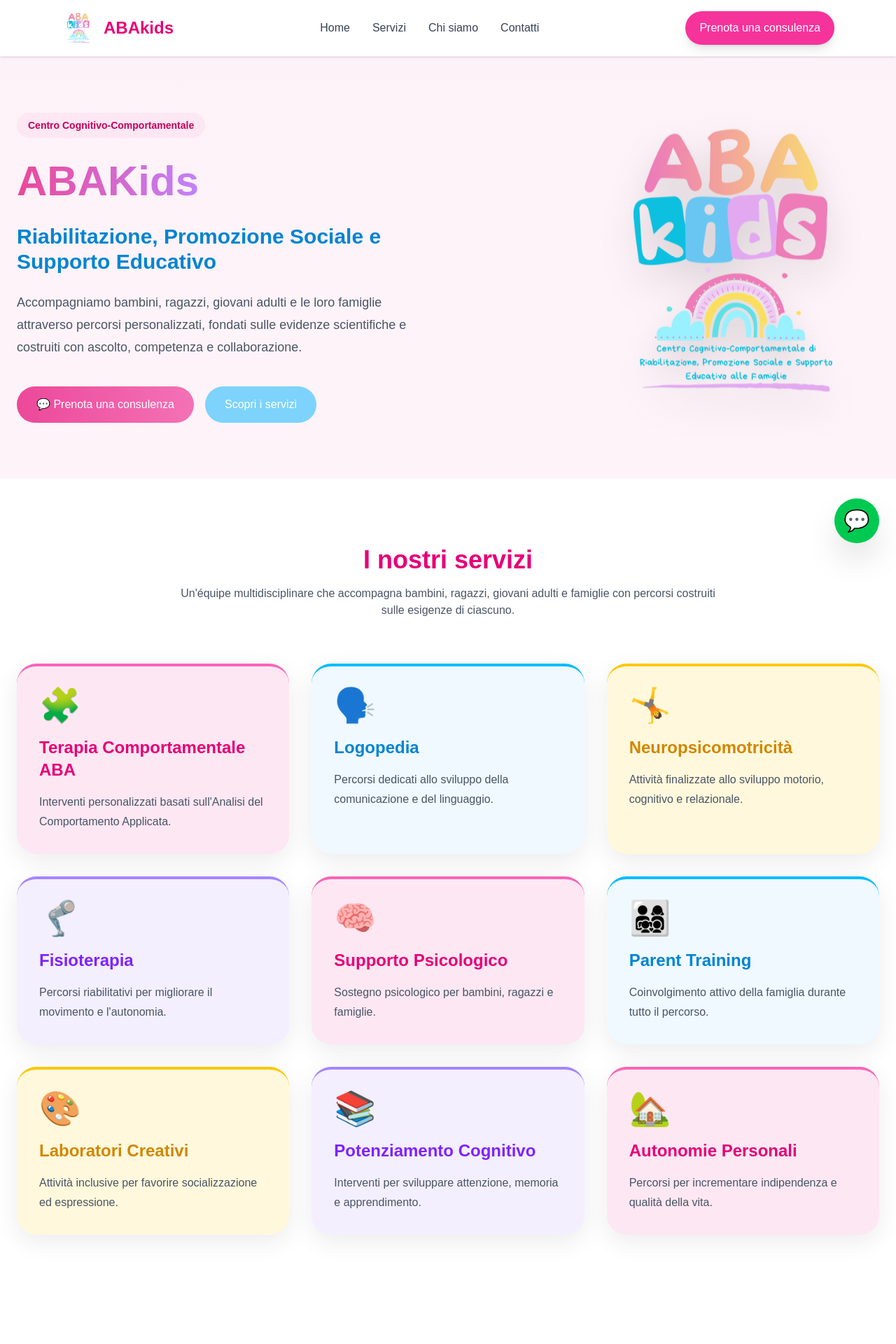
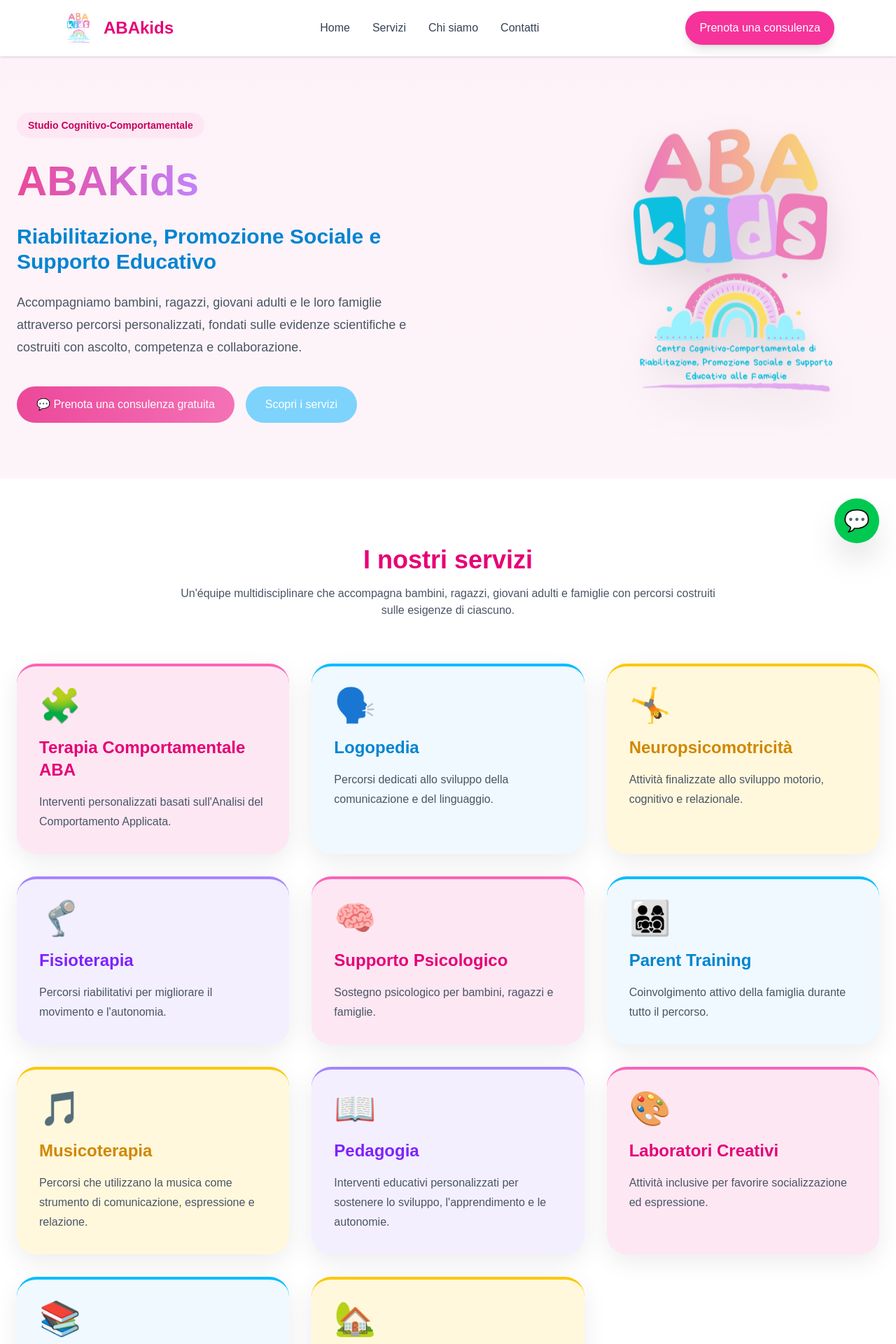
Before and after one commit to abakidspalermo-blip/ABAkids.palermo, a Next.js app: page / in a window 1280 px wide. Shown: the top 1920 px of the page at 70% size. Built offline with nearby package versions, Linux system fonts and the light colour scheme.

Commit message:
Aggiornamento servizi

```diff
--- a/app/components/Footer.tsx
+++ b/app/components/Footer.tsx
@@ -20,7 +20,7 @@ export default function Footer() {
             />
 
             <p className="text-slate-300 leading-7">
-              Centro Cognitivo-Comportamentale di Riabilitazione,
+              Studio Cognitivo-Comportamentale multidisciplinare di Riabilitazione,
               Promozione Sociale e Supporto Educativo.
             </p>
           </div>
--- a/app/components/Hero.tsx
+++ b/app/components/Hero.tsx
@@ -12,7 +12,7 @@ export default function Hero() {
           <div>
 
             <span className="inline-block bg-pink-100 text-pink-700 px-4 py-2 rounded-full text-sm font-semibold mb-6">
-              Centro Cognitivo-Comportamentale
+              Studio Cognitivo-Comportamentale
             </span>
 
             <h1 className="text-5xl lg:text-6xl font-extrabold gradient-title leading-tight mb-6">
@@ -37,7 +37,7 @@ export default function Hero() {
   rel="noopener noreferrer"
   className="btn-primary"
 >
-  💬 Prenota una consulenza
+  💬 Prenota una consulenza gratuita
 </a>
 
               <a
--- a/app/components/Navbar.tsx
+++ b/app/components/Navbar.tsx
@@ -76,7 +76,7 @@ export default function Navbar() {
               target="_blank"
               className="bg-pink-500 text-white text-center py-3 rounded-full"
             >
-              Prenota una consulenza
+              Prenota una consulenza gratuita
             </a>
 
           </nav>
--- a/app/components/Services.tsx
+++ b/app/components/Services.tsx
@@ -81,6 +81,32 @@ export default function Services() {
       ]
     },
     {
+      icon: "🎵",
+      title: "Musicoterapia",
+      text: "Percorsi che utilizzano la musica come strumento di comunicazione, espressione e relazione.",
+      items: [
+        "Percorsi individualizzati",
+        "Espressione attraverso la musica",
+        "Comunicazione e relazione",
+        "Sviluppo delle competenze",
+        "Attività musicali",
+        "Percorsi di gruppo"
+      ]
+    },
+    {
+      icon: "📖",
+      title: "Pedagogia",
+      text: "Interventi educativi personalizzati per sostenere lo sviluppo, l'apprendimento e le autonomie.",
+      items: [
+        "Consulenza pedagogica",
+        "Supporto educativo",
+        "Potenziamento delle autonomie",
+        "Supporto all'apprendimento",
+        "Strategie educative",
+        "Supporto alle famiglie"
+      ]
+    },
+    {
       icon: "🎨",
       title: "Laboratori Creativi",
       text: "Attività inclusive per favorire socializzazione ed espressione.",
@@ -136,20 +162,22 @@ export default function Services() {
               "bg-yellow-soft",
               "bg-purple-soft",
             ];
+
             const borders = [
               "border-t-4 border-pink-400",
               "border-t-4 border-sky-400",
               "border-t-4 border-yellow-400",
               "border-t-4 border-violet-400",
             ];
+
             const titleColors = [
               "text-pink-600",
               "text-sky-600",
               "text-yellow-600",
               "text-violet-600",
             ];
+
             return (
-
               <div
                 key={service.title}
                 onClick={() => {
@@ -168,7 +196,11 @@ overflow-hidden`}
                   {service.icon}
                 </div>
 
-              <h3 className={`text-2xl font-bold ${titleColors[index % 4]} mb-4`}>
+                <h3
+                  className={`text-2xl font-bold ${
+                    titleColors[index % 4]
+                  } mb-4`}
+                >
                   {service.title}
                 </h3>
 
@@ -176,9 +208,7 @@ overflow-hidden`}
                   {service.text}
                 </p>
               </div>
-
             );
-
           })}
 
         </div>
```
Lines whose indentation alone changed are shown as unchanged.
